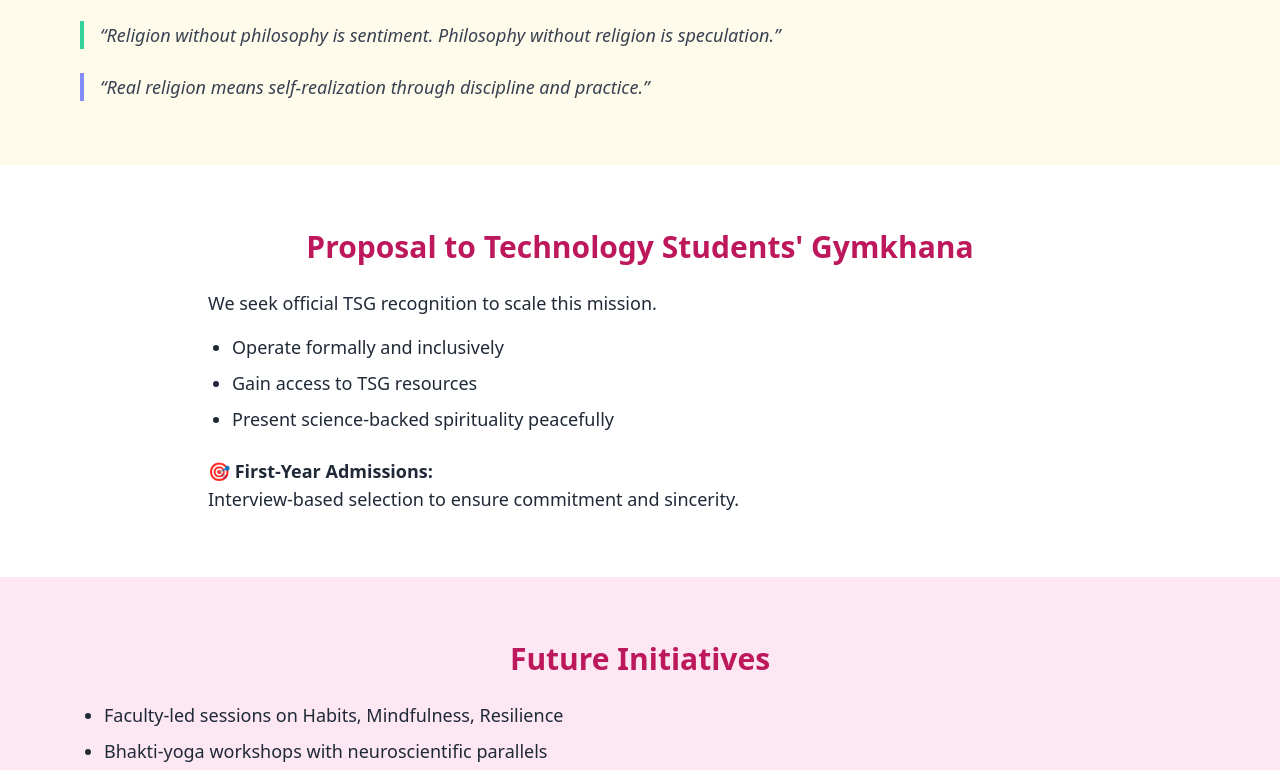
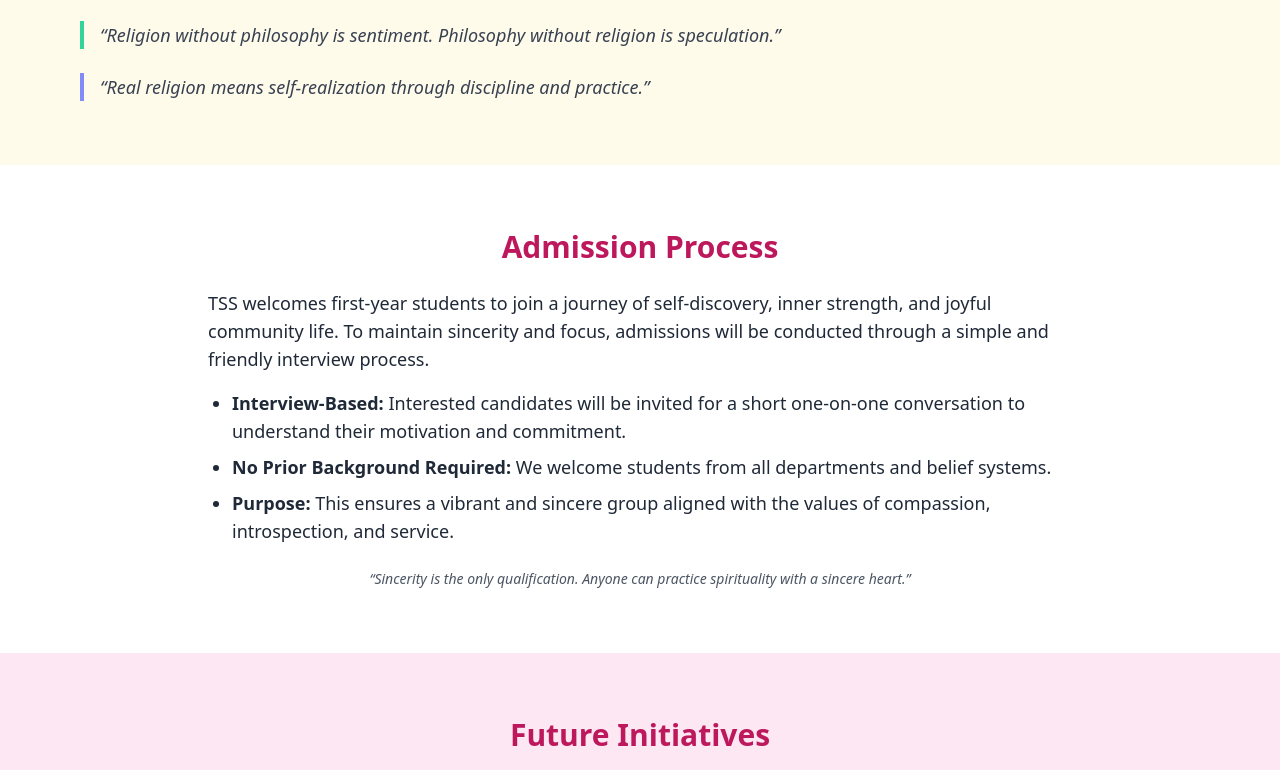
Before and after one commit to Devjoti6113/TSS, a plain HTML site: page index.html in a window 1280 px wide. Shown: the part 3019-3789 px from the top of the page. Drawn offline with nearby package versions, Linux system fonts and the light colour scheme.

Commit message:
Update index.html

```diff
--- a/index.html
+++ b/index.html
@@ -140,7 +140,7 @@
   <!-- Misconceptions Section -->
 <section id="misconceptions" class="py-16 bg-blue-50" data-aos="fade-up">
   <div class="max-w-5xl mx-auto px-4">
-    <h3 class="text-3xl font-bold text-pink-700 mb-8 text-center">Spirituality ≠ Religion</h3>
+    <h3 class="text-3xl font-bold text-pink-700 mb-8 text-center">Spirituality VS Religion</h3>
     <p class="text-lg mb-4">One of the key misconceptions is to equate spirituality with ritualistic religion. TSS delivers universal spiritual science, not sectarian beliefs.</p>
     <ul class="list-disc pl-8 text-gray-700 space-y-2">
       <li><strong>Religion</strong> = birth identity or rituals</li>
@@ -175,20 +175,22 @@
   </div>
 </section>
 
-<!-- Proposal Section -->
+<!-- Admission Section -->
 <section id="admission" class="py-16 bg-white" data-aos="fade-up">
   <div class="max-w-4xl mx-auto px-4 text-lg text-gray-800">
-    <h3 class="text-3xl font-bold text-pink-700 mb-6 text-center">Proposal to Technology Students' Gymkhana</h3>
-    <p>We seek official TSG recognition to scale this mission.</p>
+    <h3 class="text-3xl font-bold text-pink-700 mb-6 text-center">Admission Process</h3>
+    <p>
+      TSS welcomes first-year students to join a journey of self-discovery, inner strength, and joyful community life. To maintain sincerity and focus, admissions will be conducted through a simple and friendly interview process.
+    </p>
     <ul class="list-disc pl-6 mt-4 space-y-2">
-      <li>Operate formally and inclusively</li>
-      <li>Gain access to TSG resources</li>
-      <li>Present science-backed spirituality peacefully</li>
+      <li><strong>Interview-Based:</strong> Interested candidates will be invited for a short one-on-one conversation to understand their motivation and commitment.</li>
+      <li><strong>No Prior Background Required:</strong> We welcome students from all departments and belief systems.</li>
+      <li><strong>Purpose:</strong> This ensures a vibrant and sincere group aligned with the values of compassion, introspection, and service.</li>
     </ul>
-    <p class="mt-6 font-semibold">🎯 First-Year Admissions:</p>
-    <p>Interview-based selection to ensure commitment and sincerity.</p>
+    <p class="mt-6 italic text-sm text-center text-gray-600">“Sincerity is the only qualification. Anyone can practice spirituality with a sincere heart.”</p>
   </div>
 </section>
+
 
 <!-- Future Vision Section -->
 <section id="future" class="py-16 bg-pink-100" data-aos="fade-up">
```
